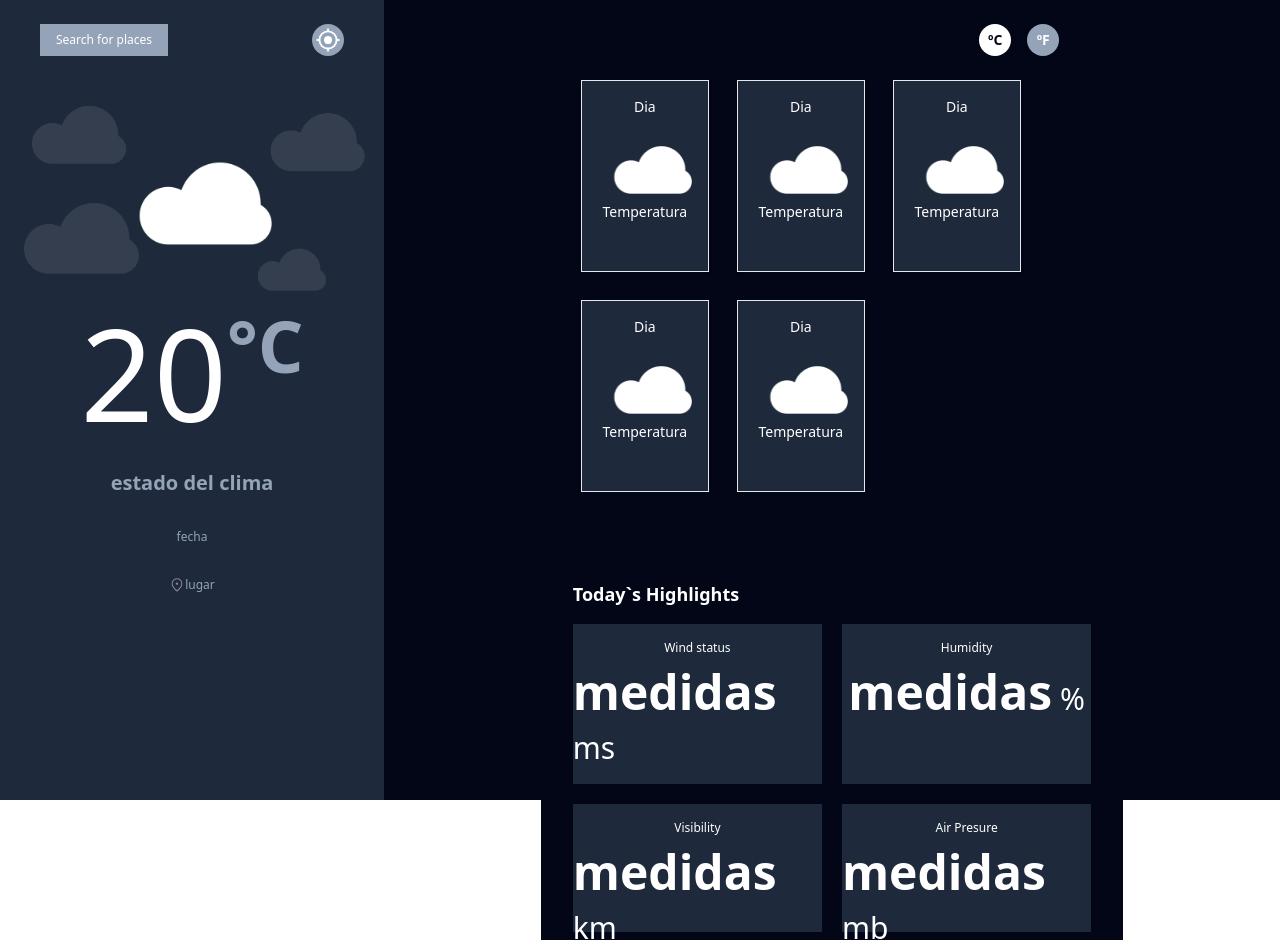
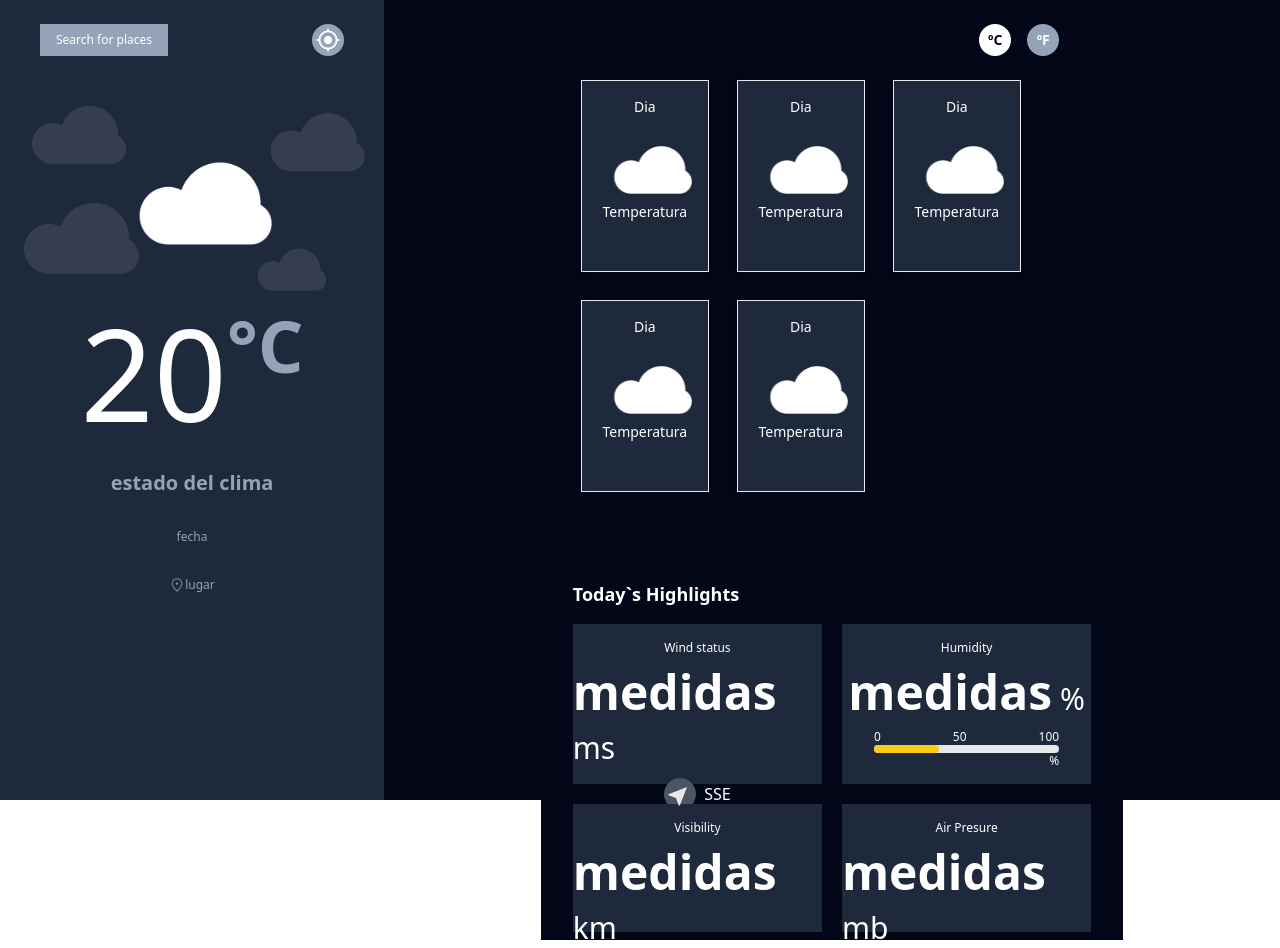
Before and after one commit to javilafoure/mini-proyecto-2, a Next.js app: page / in a window 1280 px wide. Built offline with nearby package versions, Linux system fonts and the light colour scheme.

Commit message:
geo location

```diff
--- a/app/components/Search.jsx
+++ b/app/components/Search.jsx
@@ -6,7 +6,7 @@ export default function Search(props) {
         <>
             {
                 openSearch ? (
-                    <div className="z-10 top-0 left-0 m-0 p-0 bg-slate-800 absolute w-full h-screen">
+                    <div className="z-10 top-0 left-0 m-0 p-0 bg-slate-800 absolute w-full md:w-[30%] h-screen">
                         <div className="w-full px-5 py-2 flex flex-col gap-2 text-white">
                             <button
                                 className="self-end mt-4 mb-3"
--- /dev/null
+++ b/app/main/geolocation.js
@@ -0,0 +1,20 @@
+export function geoFindMe() {
+
+    function success(position) {
+        const latitude = position.coords.latitude;
+        const longitude = position.coords.longitude;
+
+
+    }
+
+    function error() {
+        console.log("Unable to retrieve your location")
+    }
+
+    if (!navigator.geolocation) {
+        console.log("Geolocation is not supported by your browser")
+    } else {
+
+        navigator.geolocation.getCurrentPosition(success, error);
+    }
+}
--- a/app/main/page.jsx
+++ b/app/main/page.jsx
@@ -1,6 +1,8 @@
 'use client'
 import React, { useState } from 'react'
 import Search from '../components/Search'
+import { geoFindMe } from './geolocation'
+
 
 function Main() {
     const [openSearch, setOpenSearch] = useState(false)
@@ -16,7 +18,7 @@ function Main() {
                     <button className='h-8 text-white text-xs bg-slate-400 px-4'
                         onClick={() => setOpenSearch(true)}
                     >Search for places</button>
-                    <button className='h-8 text-white rounded-full text-sm bg-slate-400 p-1'>
+                    <button className='h-8 text-white rounded-full text-sm bg-slate-400 p-1' onClick={geoFindMe}>
                         <img className="h-full w-auto" src="/location.svg" alt="" /></button>
                 </div>
                 <div className='relative'>
@@ -91,10 +93,30 @@ function Main() {
                         <div className='flex flex-col gap-3 py-4 items-center h-40 bg-slate-800'>
                             <h2 className='text-xs'>Wind status</h2>
                             <h3 className='font-bold text-5xl'>medidas<span className='font-normal text-3xl'> ms</span></h3>
+                            <div className='flex items-center gap-2'>
+                                <div className='h-8 w-8 bg-gray-600 rounded-full'>
+                                    <img className='p-1 rotate-45' src="navigation.svg" alt="" />
+                                </div>
+                                <span>SSE</span>
+
+                            </div>
                         </div>
                         <div className='flex flex-col gap-3 py-4 items-center h-40 bg-slate-800'>
                             <h2 className='text-xs'>Humidity</h2>
                             <h3 className='font-bold text-5xl'>medidas<span className='font-normal text-3xl'> %</span></h3>
+                            <div className="w-full px-8">
+                                <div className="w-full flex justify-between">
+                                    <span className="text-xs font-light">0</span>
+                                    <span className="text-xs font-light">50</span>
+                                    <span className="text-xs font-light">100</span>
+                                </div>
+                                <div className="w-full bg-gray-200 rounded-full h-2">
+                                    <div className="bg-yellow-400 h-2 rounded-full" style={{ width: '35%' }}></div>
+                                </div>
+                                <div className="w-full flex justify-end">
+                                    <span className="text-xs font-light">%</span>
+                                </div>
+                            </div>
                         </div>
                         <div className='flex flex-col gap-3 py-4 items-center h-32 bg-slate-800'>
                             <h2 className='text-xs'>Visibility</h2>
```
